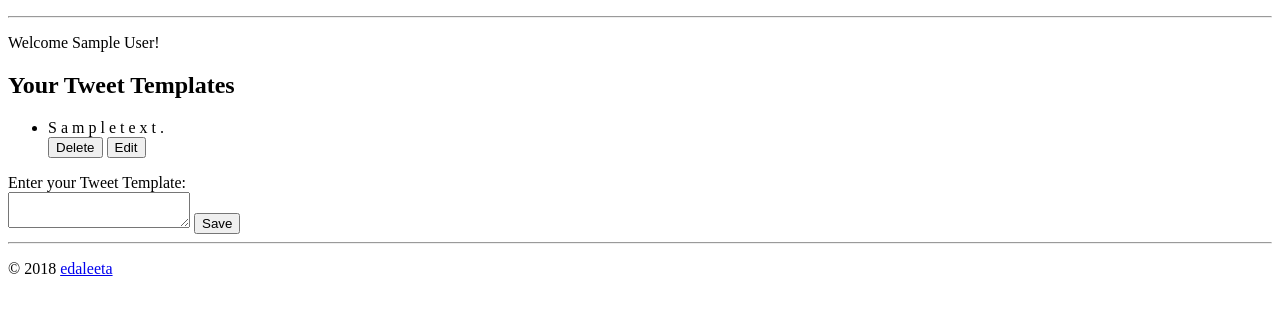
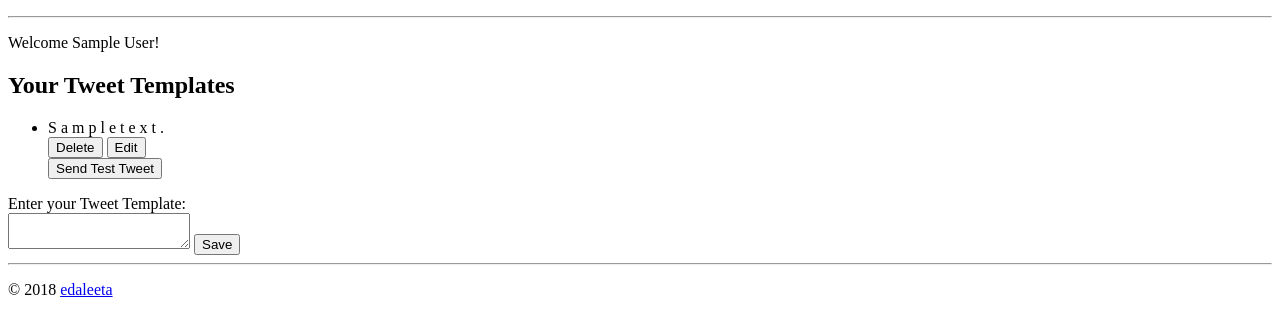
Before and after one commit to edaleeta/stream-tweeter, a Flask app: page / in a window 1280 px wide. Shown: the part 116-452 px from the top of the page. Run offline with Flask 2, Linux system fonts and the light colour scheme; a user stored in the database is signed in; tables that the repository leaves empty hold one stand-in row (values such as "Sample post").

Commit message:
Populates tweet templates with static data; adds buttons for sending test tweets.

```diff
--- a/model.py
+++ b/model.py
@@ -133,6 +133,12 @@ class Template(db.Model):
                            backref=backref("templates",
                                            order_by="Template.template_id"),
                            uselist=False)
+
+    @staticmethod
+    def get_template_from_id(template_id):
+        """Find the template for the given template_id."""
+
+        return Template.query.filter_by(template_id=template_id).one()
 
 
 class BaseTemplate(db.Model):
--- a/server.py
+++ b/server.py
@@ -1,6 +1,7 @@
 """Yet Another Twitch Toolkit."""
 
 import os
+import string
 import flask
 from flask import (Flask, flash, get_template_attribute,
                    render_template, redirect,
@@ -233,7 +234,6 @@ def delete_template_for_user():
 @app.route("/edit-tweet-template", methods=["POST"])
 def edit_template_for_user():
     """Edits a specific template owned by a user."""
-
     # TODO: Handle trimming of whitespace and validation post trim in JS
     temp_to_edit = request.form.get("template_id").strip()
     contents = request.form.get("contents")
@@ -245,6 +245,14 @@ def edit_template_for_user():
 
     return tweet_template_list(current_user)
 
+
+@app.route("/send-test-tweet", methods=["POST"])
+def send_test_tweet():
+    """Sends a test tweet using received tweet template id."""
+    template_id = request.form.get("template_id")
+    template_contents = Template.get_template_from_id(template_id).contents
+
+    return populate_tweet_template(template_contents)
 
 ###############################################################################
 # TEST ROUTES
@@ -321,6 +329,19 @@ def add_basic_templates(this_user):
     db.session.commit()
 
 
+def populate_tweet_template(contents):
+    """Inserts data into placeholders."""
+    # TODO: Update to use data received through Twitch API.
+
+    mock_stream_data = {"game": "Pokemon Silver",
+                        "url": "http://twitch.tv/the_pixxel",
+                        "viewers": 180,
+                        "stream_desc": "Thowback - Starting Pokemon Silver!"}
+    tweet_template = string.Template(contents)
+    populated_template = tweet_template.safe_substitute(mock_stream_data)
+    return populated_template
+
+
 if __name__ == "__main__":
     # Debug mode enabled for Flask Debug Toolbar
     app.debug = True
--- a/templates/index.html
+++ b/templates/index.html
@@ -30,6 +30,7 @@
 <!-- Move this later. -->
 {% block custom_javascript %}
 <script>
+    "use strict";
     $(document).ready(function() {
         // Workaround to prevent .val() from stripping line breaks from textareas.
         $.valHooks.textarea = {
@@ -38,9 +39,15 @@
             }
           };
         // Event listeners
+        // Delete Tweet Template button
         $("#tweet_templates").on("click", ".del-tweet-button", deleteTweetTemplate);
+        // Send Test Tweet button; to be removed
+        $("#tweet_templates").on("click", ".send-test-tweet-button", sendTestTweet);
+        // Edit Tweet Template button
         $("#tweet_templates").on("click", ".edit-tweet-button", showEditForm);
+        // Submitting Edit Tweet Template
         $("#tweet_templates").on("submit", ".edit-tweet-template-form", editTweetTemplate);
+        // Submitting Add Tweet Template form
         $(document).on("submit", "#add-tweet-template-form", addTweetTemplate);
     });
 
@@ -86,5 +93,15 @@
         });
     }
 
+    function sendTestTweet(e) {
+        // Test a test "tweet"; mocking some data
+        let template_id = e.target.value;
+        let payload = { "template_id": template_id }
+        alert(`Sending test tweet for Template ID: ${template_id}`);
+        $.post("/send-test-tweet", payload, (result) => {
+            alert(`Tweet sent: ${result}`)
+        })
+    }
+
 </script>
 {% endblock %}
--- a/templates/macros.html
+++ b/templates/macros.html
@@ -9,6 +9,7 @@
                 </button>
                 <button type="submit" class="edit-tweet-button" value="{{ template.template_id }}">Edit</button>
                 <br />
+                <button type="submit" class="send-test-tweet-button" value="{{ template.template_id }}">Send Test Tweet</button>
                 <div hidden class="edit-tweet-template-container" id="edit-tweet-template-container-{{ template.template_id }}">
                     <form class="edit-tweet-template-form" id="edit-tweet-template-form-{{ template.template_id }}"
                         data-template-id="{{ template.template_id }}">
```
